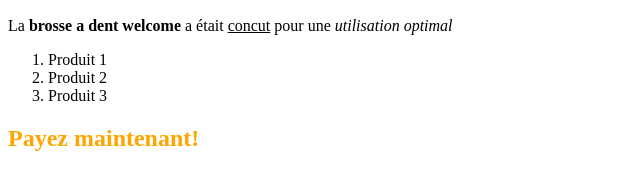
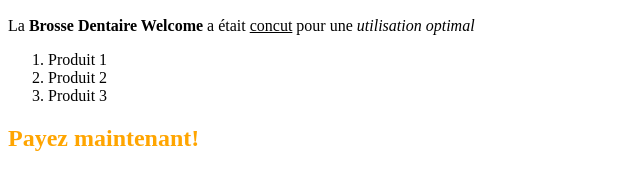
Before and after one commit to J2okiala/GitTest, a plain HTML site: page index.html in a window 1280 px wide. Shown: the part 383-552 px from the top of the page, 0-640 px from the left. Drawn offline with Linux system fonts and the light colour scheme.

Commit message:
Update index.html

```diff
--- a/index.html
+++ b/index.html
@@ -10,7 +10,7 @@
     <img src="https://blob.sololearn.com/courses/np.png">
     <!--descriptif du produit sous l'image-->
     <p>
-    La <b>brosse a dent welcome</b> a était <u>concut</u> pour une <i>utilisation optimal</i>
+    La <b>Brosse Dentaire Welcome</b> a était <u>concut</u> pour une <i>utilisation optimal</i>
     </p>
     <ol>
         <li>Produit 1</li>
```
